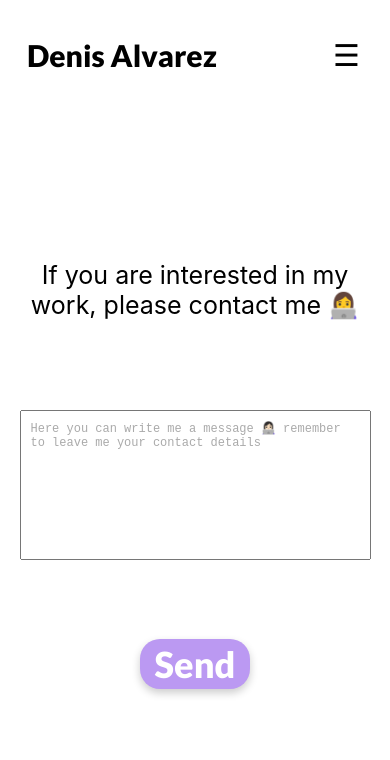
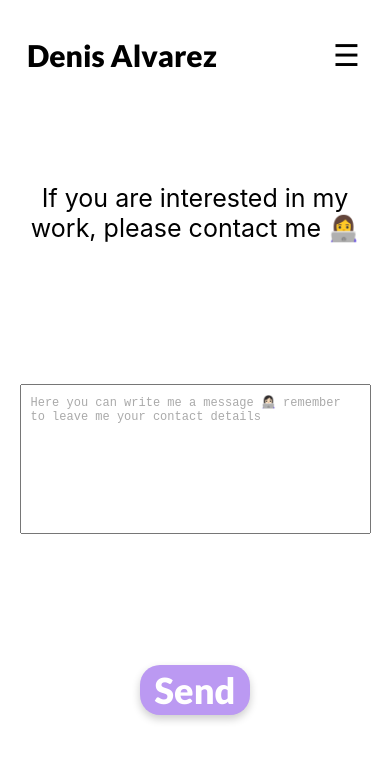
Before and after one commit to Deniisolo/denisolo, a React (Create React App) app: page /contactme in a window 390 px wide. Shown: the top 760 px of the page. Built offline with nearby package versions, Linux system fonts and the light colour scheme.

Commit message:
fix( style):  add height a widht portfolio and aboutme

```diff
--- a/src/views/Contactme.css
+++ b/src/views/Contactme.css
@@ -8,7 +8,7 @@
   display: flex;
   align-self: center;
   width: 50%;
-  height: 50%;
+  height: 100%;
   padding: 70px;
 }
 .contactmeContaineChildTwo {
@@ -24,7 +24,7 @@
   }
   .contactmeContaineChildOne {
     width: 100%;
-    height: 70%;
+    height: 90%;
     padding: 0%;
   }
 }
--- a/src/views/Portfolio.css
+++ b/src/views/Portfolio.css
@@ -1,8 +1,9 @@
 .containerPortfolio {
   display: flex;
   flex-flow: column;
-  height: 85%;
+  height: 80%;
   width: 100%;
+  margin-top: 30px;
 }
 
 .containerPortfolioOne {
```
